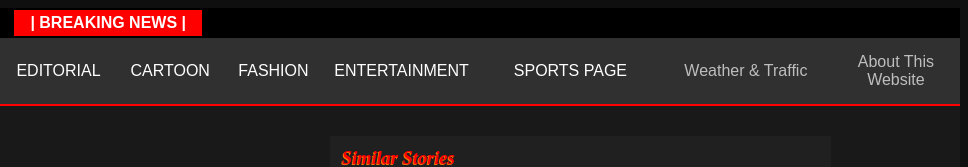
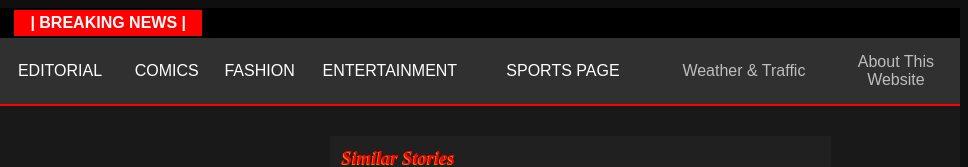
Before and after one commit to lowlandpaladin-commits/News-Website-Introduction-to-Computing, a plain HTML site: page sports.html in a window 1280 px wide. Shown: the top 167 px of the page, 312-1280 px from the left. Drawn offline with Linux system fonts and the light colour scheme.

Commit message:
Update sports.html

```diff
--- a/sports.html
+++ b/sports.html
@@ -71,7 +71,7 @@
                   <td>
                   <a href="cartoon.html" class="link">
                     <font class="tabfont">
-                        CARTOON
+                        COMICS
                     </font>
                   </a>
                   </td>
```
